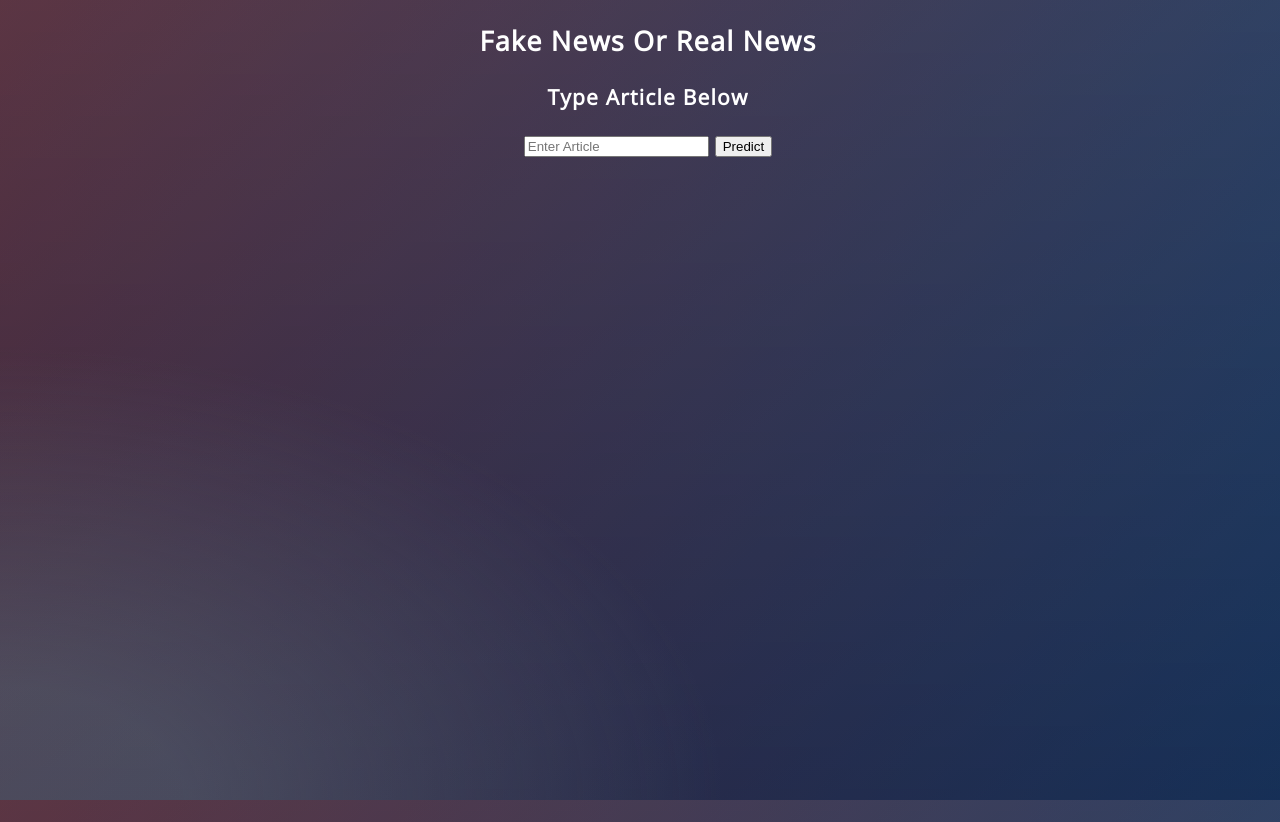
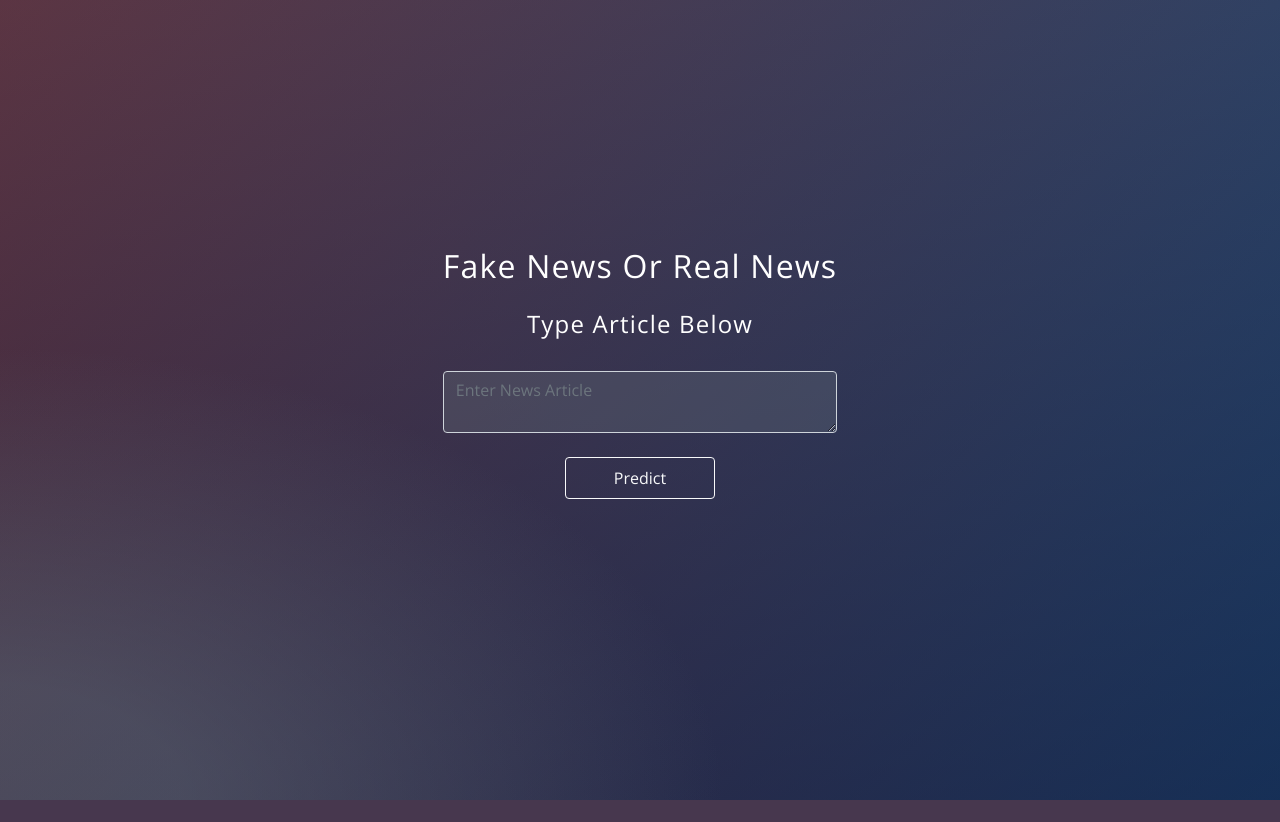
Before and after one commit to asmita010/fake-news-detector-web, a Flask app: page / in a window 1280 px wide. After the commit the page ends 800 px from the top, so only its background shows below. Run offline with Flask 2, Linux system fonts and the light colour scheme; parts of the project's set-up code (start-up, migrations or seed data) failed here and were passed over.

Commit message:
Update index.html

```diff
--- a/templates/index.html
+++ b/templates/index.html
@@ -1,35 +1,30 @@
 <!DOCTYPE html>
 <html >
-<!--From https://codepen.io/frytyler/pen/EGdtg-->
 <head>
   <meta charset="UTF-8">
+   <meta name="viewport" content="width=device-width, initial-scale=1">
   <title>Fake or Real News</title>
   <link href='https://fonts.googleapis.com/css?family=Pacifico' rel='stylesheet' type='text/css'>
 <link href='https://fonts.googleapis.com/css?family=Arimo' rel='stylesheet' type='text/css'>
 <link href='https://fonts.googleapis.com/css?family=Hind:300' rel='stylesheet' type='text/css'>
 <link href='https://fonts.googleapis.com/css?family=Open+Sans+Condensed:300' rel='stylesheet' type='text/css'>
+<link href="https://cdn.jsdelivr.net/npm/bootstrap@5.0.2/dist/css/bootstrap.min.css" rel="stylesheet" integrity="sha384-EVSTQN3/azprG1Anm3QDgpJLIm9Nao0Yz1ztcQTwFspd3yD65VohhpuuCOmLASjC" crossorigin="anonymous">
 <link rel="stylesheet" href="{{ url_for('static', filename='css/style.css') }}">
-
 </head>
-
 <body>
- <div class="login">
-	<h2>Fake News Or Real News</h2>
-<h3>Type Article Below</h3>
-     <!-- Main Input For Receiving Query to our ML -->
+  <script src="https://cdn.jsdelivr.net/npm/bootstrap@5.0.2/dist/js/bootstrap.bundle.min.js" integrity="sha384-MrcW6ZMFYlzcLA8Nl+NtUVF0sA7MsXsP1UyJoMp4YLEuNSfAP+JcXn/tWtIaxVXM" crossorigin="anonymous"></script>
+  <div class="d-flex cont align-items-sm-center justify-content-center sect">
+    <div class="d-flex flex-column ">
+        <h2 class="h2">Fake News Or Real News</h2>
+        <h4 class="h4 pt-3 pt-sm-3">Type Article Below</h4>
         <form action="{{ url_for('predict')}}"method="post">
-    	<input type="text" name="article" placeholder="Enter Article" required="required" />
-
-
-        <button type="submit" class="btn btn-primary btn-block btn-large">Predict</button>
+          <textarea name="article"  class="form-control mt-4 mt-sm-4" placeholder="Enter News Article" id="article"required></textarea>
+          <button type="submit" class="btn btn-outline-light btn-block btn-large  mt-4 mt-sm-4 px-4 py-2 px-sm-5">Predict</button>
         </form>
-
       <br>
       <br>
       {{ prediction_text }}
-
     </div>
-
-
+  </div>
 </body>
 </html>
```
Lines whose indentation alone changed are shown as unchanged.
